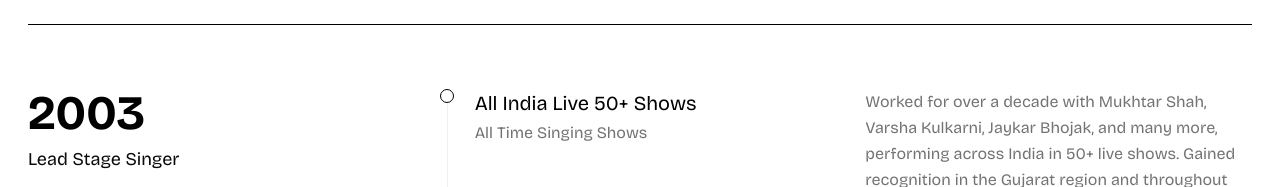
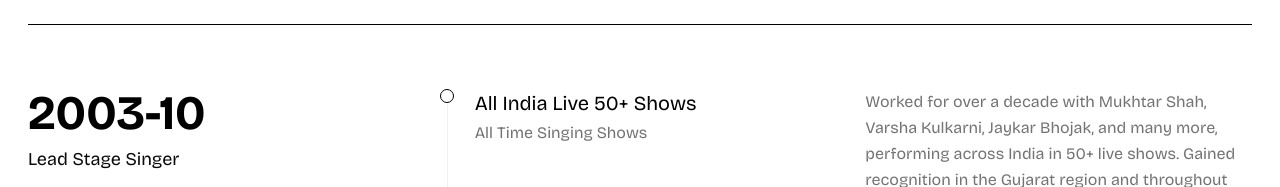
Before and after one commit to anitasinger/anitasinger, a Next.js app: page / in a window 1280 px wide. Shown: the part 2595-2782 px from the top of the page. Built offline with nearby package versions, Linux system fonts and the light colour scheme.

Commit message:
Update index.tsx
just updated exp

```diff
--- a/src/app/components/home/experience-sec/index.tsx
+++ b/src/app/components/home/experience-sec/index.tsx
@@ -3,7 +3,7 @@ import React from "react";
 const ExperienceSec = () => {
   const experiences = [
     {
-      year: "2003",
+      year: "2003-10",
       title: "Lead Stage Singer",
       company: "All India Live 50+ Shows",
       type: "All Time Singing Shows",
```
